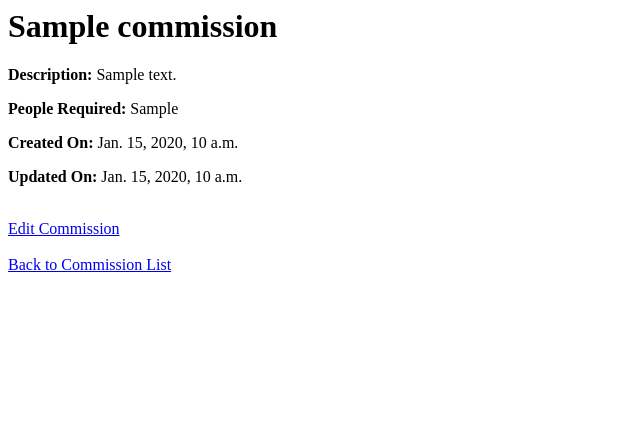
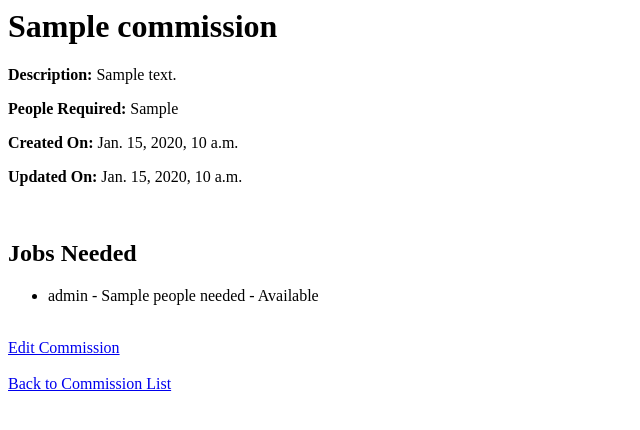
Before and after one commit to Robictibay/commongrounds-E-8, a Django app: template commissions/templates/commissions/commission_specific.html in a window 1280 px wide. Shown: the top 430 px of the page, without its empty margins (0-640 px from the left). Run offline with Django 5.2, Linux system fonts and the light colour scheme; the template is opened without the code that fills it: most values are stand-ins (such as "Sample title", 1, 10 or a date in 2020).

Commit message:
added jobs to the commission specific page and edited commission specific view to show the jobs

```diff
--- a/commissions/templates/commissions/commission_specific.html
+++ b/commissions/templates/commissions/commission_specific.html
@@ -10,6 +10,26 @@
 
 <br>
 
+<h2>Jobs Needed</h2>
+
+{% if jobs %}
+    <ul>
+        {% for jobs in jobs %}
+            <li>
+                {{ job.role }}
+                -
+                {{ job.manpower_required }} people needed
+                -
+                {{ job.status }}
+            </li>
+        {% endfor %}
+    </ul>
+{% else %}
+    <p>No Jobs available.</p>
+{% endif %}
+
+<br>
+
 <a href="{% url 'commissions:commission_update' commission.pk %}">
     Edit Commission
 </a>
--- a/commissions/views.py
+++ b/commissions/views.py
@@ -11,7 +11,8 @@ def commission_list(request):
 
 def commission_specific(request, pk):
     commission = Commission.objects.get(pk=pk)
-    ctx = {"commission": commission}
+    jobs = commission.job_set.all()
+    ctx = {"commission": commission, "jobs": jobs}
     return render(request, "commissions/commission_specific.html", ctx)
 
 
```
